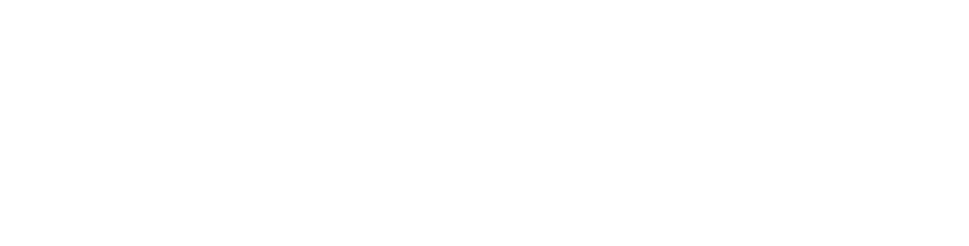
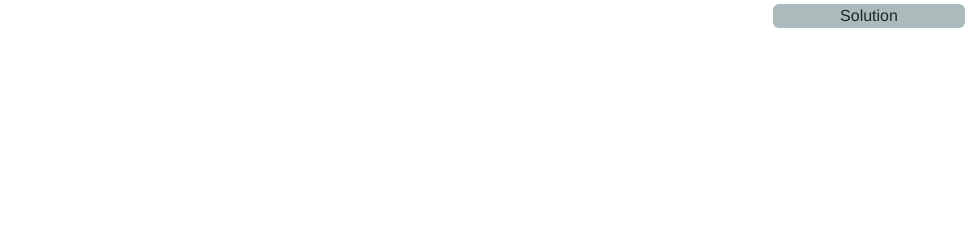
Before and after one commit to MohammadNourizadeh/BMI-calculator, a website: page index.html in a window 1280 px wide. Shown: the top 246 px of the page, without its empty margins (311-1280 px from the left). Drawn offline with Linux system fonts and the light colour scheme.

Commit message:
solution div created

```diff
--- a/assets/scss/main.scss
+++ b/assets/scss/main.scss
@@ -14,6 +14,29 @@
 .my-container-fluid {
 
     .my-row {
+
+        .solution-div{
+            width: 12rem;
+            height: 1.5rem;
+            background-color: rgb(171, 186, 186);
+            transition: height .5s ease-in-out;
+            cursor: pointer;
+
+            &:hover{
+                height: 10rem;
+                transition: height .5s ease-in-out;
+
+            }
+            &:active{
+                height: 10rem;
+                transition: height .5s ease-in-out;
+
+            }
+
+            ul{
+                list-style: none;
+            }
+        }
 
         .my-col {
 
--- a/index.html
+++ b/index.html
@@ -17,6 +17,16 @@
 <body>
     <div class="container-fluid my-container-fluid">
         <div class="row vh-100 vw-100 justify-content-center align-items-center my-row">
+            <div class="col d-flex flex-column rounded-2 mt-1 me-1 position-absolute top-0 end-0 solution-div overflow-hidden">
+                <span class="text-center">solution</span>
+                <hr>
+                <ul>
+                    <li>1</li>
+                    <li>2</li>
+                    <li>3</li>
+                    <li>4</li>
+                </ul>
+            </div>
             <div class="col-md-5 col-9 shadow p-0 my-col rounded-4 overflow-hidden">
                 <div class="title w-100 text-center d-flex align-items-center justify-content-center">
                     <span class=" display-5 text-dark">BMI calculator</span>
```
Also changed, not shown: assets/css/main.css, 1 other file.
